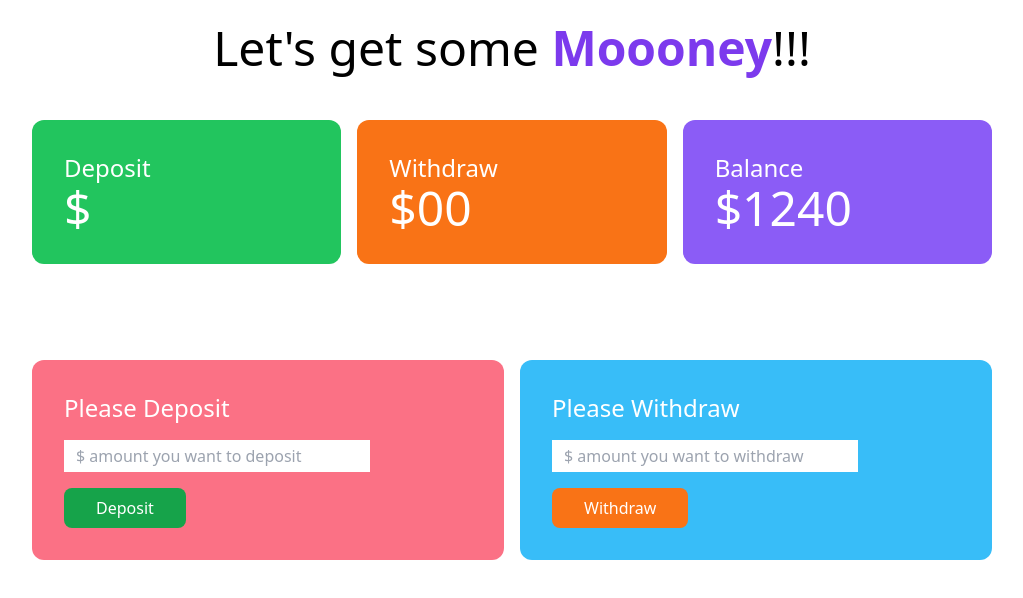
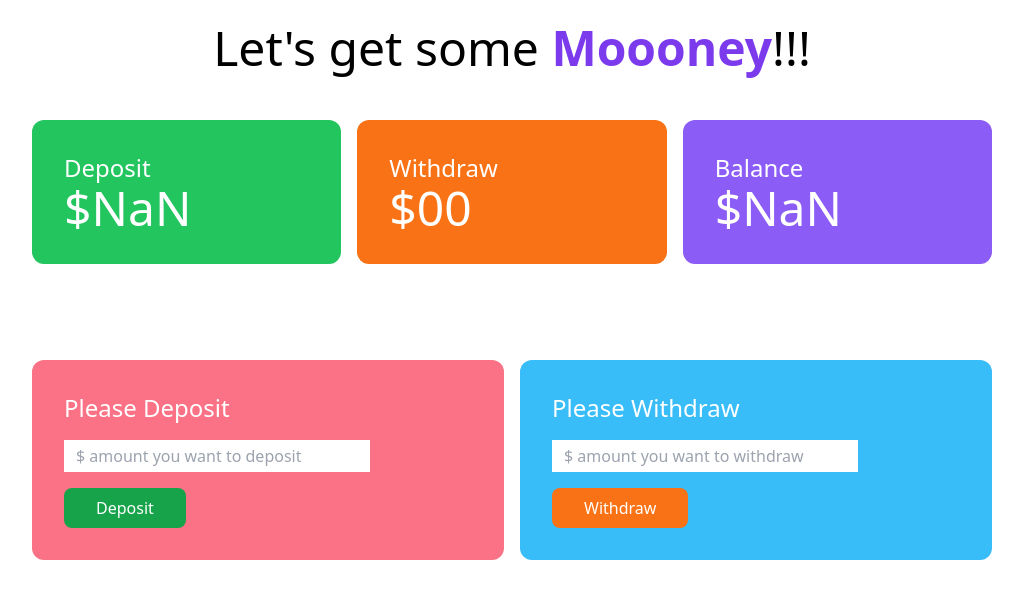
Before and after one commit to Rezwan66/baap-er-bank-website, a plain HTML site: page bank.html in a window 1280 px wide. Both pictures are taken after a click on the button "Deposit". Shown: the whole page, without its empty margins (128-1151 px from the left). Drawn offline with nearby package versions, Linux system fonts and the light colour scheme.

Commit message:
update deposit and balance done, and handled string add

```diff
--- a/bank.html
+++ b/bank.html
@@ -27,7 +27,7 @@
                 </div>
                 <div class="bg-violet-500 p-8 rounded-xl">
                     <h4 class="text-2xl">Balance</h4>
-                    <h2 id="balance-total" class="text-5xl">$1240</h2>
+                    <h2 class="text-5xl">$<span id="balance-total">1240</span></h2>
                 </div>
             </div>
         </section>
--- a/js/deposit.js
+++ b/js/deposit.js
@@ -2,11 +2,26 @@
 document.getElementById('btn-deposit').addEventListener('click',function(){
     // step 2: get the deposit amount from the deposit input field
     const depositField = document.getElementById('deposit-field');
-    const depositAmount = depositField.value;
+    const newDepositAmount = depositField.value;
 
     // step 3: get the previous/current deposit total
     const depositTotalElement = document.getElementById('deposit-total');
-    const depositTotal = depositTotalElement.innerText;
-    depositTotalElement.innerText = depositAmount;
-    console.log(typeof depositAmount, typeof depositTotal);
+    const previousDepositTotal = depositTotalElement.innerText;
+
+    // step 4: get the new total deposit, and convert the string value and innerText to float
+    const currentDepositTotal = parseFloat(previousDepositTotal) + parseFloat(newDepositAmount);
+    // set the deposit total
+    depositTotalElement.innerText = currentDepositTotal;
+
+    // step 5: get balance current total
+    const balanceTotalElement = document.getElementById('balance-total');
+    const previousBalanceTotal = balanceTotalElement.innerText;
+
+    // step 6: calculate current total balance
+    const currentBalanceTotal = parseFloat(previousBalanceTotal) + parseFloat(newDepositAmount);
+    // set the balance total
+    balanceTotalElement.innerText = currentBalanceTotal;
+
+    // step 7: clear the deposit field
+    depositField.value = '';
 })
```
